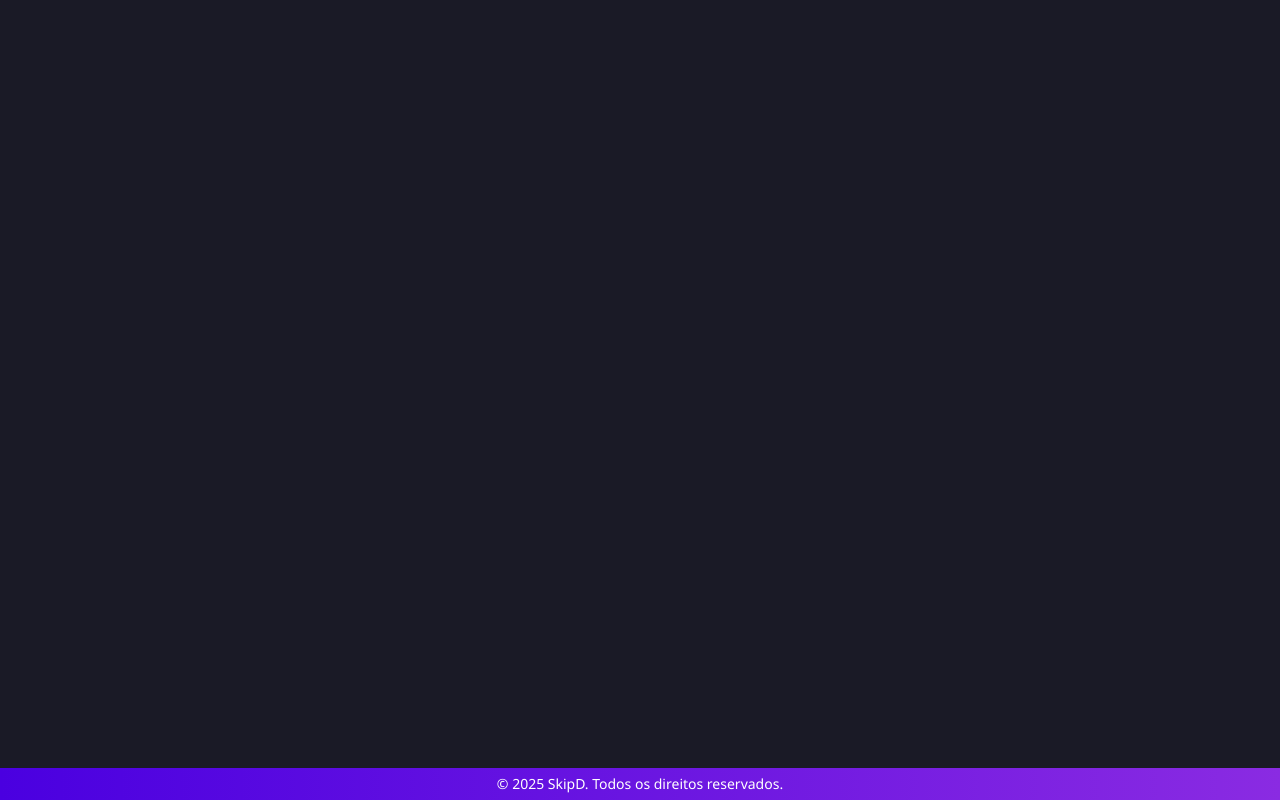
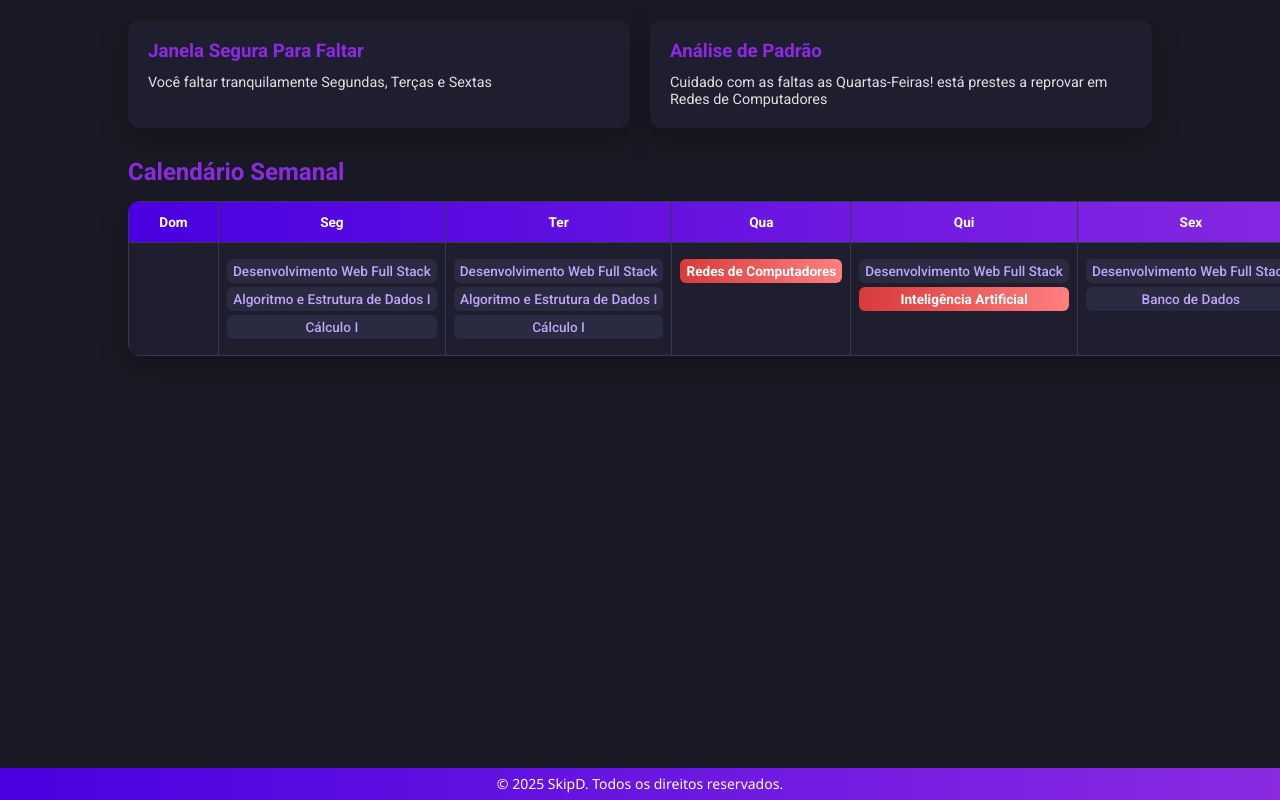
Before and after one commit to Joa1G/SkipD, an Angular app: page /insights in a window 1280 px wide. Before the commit this address led to /. Built offline with nearby package versions, Linux system fonts and the light colour scheme; sample sign-in values are in the browser's storage; a web font is replaced by a local one.

Commit message:
feat: adicionar estrutura/design inicial da página insights

```diff
--- a/src/app/components/pages/insights/insights.component.html
+++ b/src/app/components/pages/insights/insights.component.html
@@ -1 +1,51 @@
-<p>insights.component works!</p>
+<div class="insights-container">
+  <div class="header-cards">
+    <div class="card secure-window">
+      <h3>Janela Segura Para Faltar</h3>
+      <p>Você faltar tranquilamente Segundas, Terças e Sextas</p>
+    </div>
+    <div class="card pattern-analysis">
+      <h3>Análise de Padrão</h3>
+      <p>Cuidado com as faltas as Quartas-Feiras! está prestes a reprovar em Redes de Computadores</p>
+    </div>
+  </div>
+
+  <section class="calendar-section">
+    <h2>Calendário Semanal</h2>
+
+    <table class="calendar-table">
+      <thead>
+        <tr>
+          <th>Dom</th><th>Seg</th><th>Ter</th><th>Qua</th><th>Qui</th><th>Sex</th><th>Sáb</th>
+        </tr>
+      </thead>
+      <tbody>
+        <tr>
+          <td></td>
+          <td>
+            <div class="event">Desenvolvimento Web Full Stack</div>
+            <div class="event">Algoritmo e Estrutura de Dados I</div>
+            <div class="event">Cálculo I</div>
+          </td>
+          <td>
+            <div class="event">Desenvolvimento Web Full Stack</div>
+            <div class="event">Algoritmo e Estrutura de Dados I</div>
+            <div class="event">Cálculo I</div>
+          </td>
+          <td>
+            <div class="event warning">Redes de Computadores</div>
+          </td>
+          <td>
+            <div class="event">Desenvolvimento Web Full Stack</div>
+            <div class="event warning">Inteligência Artificial</div>
+          </td>
+          <td>
+            <div class="event">Desenvolvimento Web Full Stack</div>
+            <div class="event">Banco de Dados</div>
+          </td>
+          <td></td>
+        </tr>
+      </tbody>
+    </table>
+  </section>
+</div>
--- a/src/app/components/pages/insights/insights.component.scss
+++ b/src/app/components/pages/insights/insights.component.scss
@@ -0,0 +1,114 @@
+$font-color: #C0A6FA;
+$font-main: "Roboto", sans-serif;
+$color-primary: #8a2be2;
+$color-gradient-start: #4a00e0;
+$color-gradient-end: #8a2be2;
+$color-bg-dark: #1e1e2f;
+$color-bg-light: #2a2a41;
+$color-border: #383854;
+$color-text: #e0e0e0;
+$color-muted: #a0a0b0;
+$transition-speed: 0.3s;
+$transition-ease: ease-in-out;
+$radius: 12px;
+$radius-sm: 6px;
+
+.insights-container {
+  width: 80%;
+  margin: 20px auto;
+  font-family: $font-main;
+  color: $font-color;
+}
+
+.header-cards {
+  display: flex;
+  gap: 20px;
+  margin-bottom: 30px;
+
+  .card {
+    flex: 1;
+    background-color: $color-bg-dark;
+    border-radius: $radius;
+    padding: 20px;
+    box-shadow: 0 10px 30px rgba(0, 0, 0, 0.3);
+    font-weight: 600;
+
+    h3 {
+      color: $color-primary;
+      margin-bottom: 12px;
+    }
+
+    p {
+      font-size: 0.9rem;
+      color: $color-text;
+      font-weight: 400;
+    }
+  }
+
+  .pattern-analysis {
+    color: #bb86fc;
+  }
+
+  .secure-window {
+    color: #c7d8a7;
+  }
+}
+
+.calendar-section {
+  h2 {
+    margin-bottom: 15px;
+    color: $color-primary;
+  }
+
+  .calendar-table {
+    width: 100%;
+    border-collapse: collapse;
+    background-color: $color-bg-dark;
+    border-radius: $radius;
+    overflow: hidden;
+    box-shadow: 0 10px 30px rgba(0, 0, 0, 0.3);
+
+    th, td {
+      padding: 12px 8px;
+      border: 1px solid $color-border;
+      text-align: center;
+      font-size: 0.85rem;
+      color: $color-text;
+      vertical-align: top;
+      min-width: 90px;
+    }
+
+    thead {
+      background: linear-gradient(90deg, $color-gradient-start, $color-gradient-end);
+
+      th {
+        color: white;
+        font-weight: 700;
+      }
+    }
+
+    tbody {
+      tr:hover {
+        background-color: $color-bg-light;
+      }
+
+      .event {
+        background-color: $color-bg-light;
+        margin: 4px 0;
+        padding: 4px 6px;
+        border-radius: $radius-sm;
+        color: $font-color;
+        font-weight: 500;
+        white-space: nowrap;
+        overflow: hidden;
+        text-overflow: ellipsis;
+      }
+
+      .event.warning {
+        background: linear-gradient(90deg, #d93a3a, #ff7f7f);
+        color: #fff;
+        font-weight: 700;
+      }
+    }
+  }
+}
--- a/src/app/routes/app.routes.ts
+++ b/src/app/routes/app.routes.ts
@@ -10,6 +10,7 @@ import { AddInstituicaoComponent } from '../components/pages/add-instituicao/add
 import { PaginaUsuarioComponent } from '../components/pages/pagina-usuario/pagina-usuario.component';
 import { premiumGuard } from '../guards/premium.guard';
 import { ContaSettingsComponent } from '../components/pages/conta-settings/conta-settings.component';
+import { InsightsComponent } from '../components/pages/insights/insights.component';
 
 export const routes: Routes = [
   {
@@ -40,7 +41,7 @@ export const routes: Routes = [
   {
     path: 'add-instituicao',
     component: AddInstituicaoComponent,
-    canActivate: [authGuard, premiumGuard],
+    canActivate: [authGuard, premiumGuard], // Mantive o premiumGuard da sua branch
   },
   {
     path: 'detalhes-materia/:id',
@@ -58,6 +59,11 @@ export const routes: Routes = [
     canActivate: [authGuard],
   },
   {
+    path: 'insights',
+    component: InsightsComponent,
+    canActivate: [authGuard],
+  },
+  {
     path: '',
     redirectTo: 'login',
     pathMatch: 'full',
```
Also changed, not shown: src/app/components/pages/insights/insights.component.ts (+5 -3 lines), 1 other file (tests, documents, lock files or other folders).
